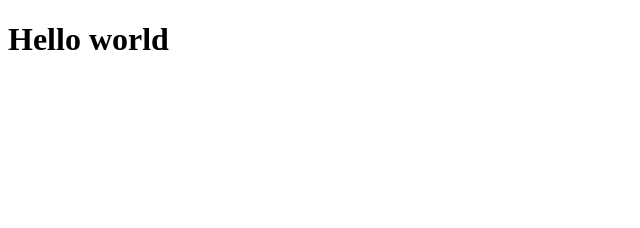
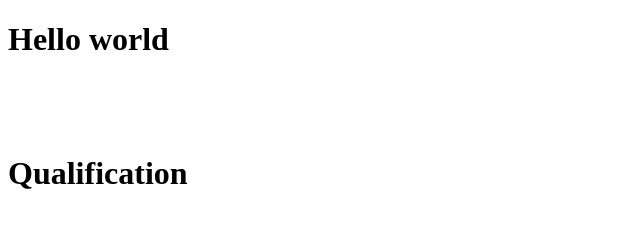
Before and after one commit to afzalsheikh749/Javascript-Assignment, a plain HTML site: page index.html in a window 1280 px wide. Shown: the whole page, without its empty margins (0-640 px from the left). Drawn offline with Linux system fonts and the light colour scheme.

Commit message:
Add files via upload

```diff
--- a/index.html
+++ b/index.html
@@ -7,6 +7,8 @@
 </head>
 <body>
     <h1>Hello world</h1>
+    <br><br><br>
+    <h1>Qualification</h1>
 
 
 
```
Also changed, not shown: App.js (+216 -0 lines).
